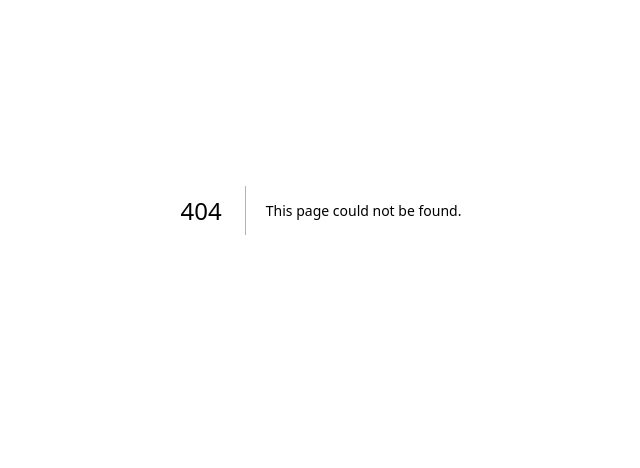
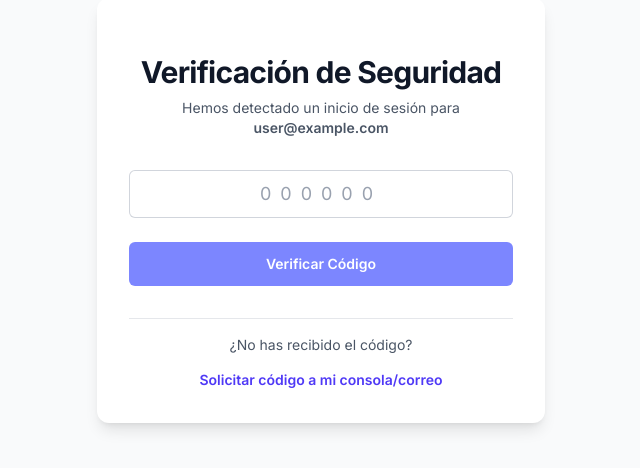
Before and after one commit to janmichaelsen/enfasis_profesional, a Next.js app: page /auth/otp in a window 1280 px wide. Before the commit this address had no page. Shown: the part 190-658 px from the top of the page, without its empty margins (319-959 px from the left). Built offline with nearby package versions, Linux system fonts and the light colour scheme; no server answers; sample sign-in values are in the browser's storage.

Commit message:
feat: Implementar OTP con criptografía bcrypt sobre el SSO de Google

```diff
--- a/package.json
+++ b/package.json
@@ -12,6 +12,7 @@
     "@auth/prisma-adapter": "^2.11.1",
     "@tailwindcss/postcss": "^4.2.2",
     "autoprefixer": "^10.4.27",
+    "bcryptjs": "^3.0.3",
     "next": "16.2.1",
     "next-auth": "^5.0.0-beta.30",
     "postcss": "^8.5.9",
@@ -21,6 +22,7 @@
   },
   "devDependencies": {
     "@prisma/client": "^6.19.3",
+    "@types/bcryptjs": "^3.0.0",
     "@types/node": "20.19.39",
     "@types/react": "19.2.14",
     "@types/react-dom": "^19",
--- a/prisma/seed.js
+++ b/prisma/seed.js
@@ -4,79 +4,70 @@ const prisma = new PrismaClient()
 async function main() {
   console.log('--- Iniciando siembra de datos (Seed) ---')
 
-  // 1. Limpiar datos previos (Opcional, para no duplicar)
+
+  // Se borran solo los paquetes para la demo
   await prisma.package.deleteMany({})
-  await prisma.user.deleteMany({})
 
-  // 2. Crear Usuarios
-  const admin = await prisma.user.create({
-    data: {
+  // Acceso como conserje
+  const me = await prisma.user.upsert({
+    where: { email: 'jmichaelsenthiel@gmail.com' },
+    update: { role: 'CONCIERGE' },
+    create: {
+      email: 'jmichaelsenthiel@gmail.com',
+      name: 'Jan',
+      role: 'CONCIERGE',
+    },
+  })
+
+  // Usuario de apoyo para la DEMO
+  const manuel = await prisma.user.upsert({
+    where: { email: 'manuel@edificio.com' },
+    update: { role: 'CONCIERGE' },
+    create: {
       name: 'Conserje Manuel',
       email: 'manuel@edificio.com',
       role: 'CONCIERGE',
     },
   })
 
-  const resident = await prisma.user.create({
-    data: {
+  // Usuario Residente para probar asignaciones
+  const felipe = await prisma.user.upsert({
+    where: { email: 'felipe@departamento.com' },
+    update: { role: 'RESIDENT' },
+    create: {
       name: 'Felipe Residente',
       email: 'felipe@departamento.com',
       role: 'RESIDENT',
     },
   })
 
-  console.log('✅ Usuarios creados')
+  console.log('Usuarios sincronizados con roles correctos')
 
-  // 3. Crear Paquetes con los nuevos campos
-  await prisma.package.create({
-    data: {
+
+  // Paquetes de ejemplo para demo
+  await prisma.package.createMany({
+    data: [
+      {
         trackingId: 'TRK-001-AMZ',
         description: 'Caja Grande - Amazon',
         department: '402',
         type: 'REGULAR',
         status: 'RECEIVED',
         weight: 2.5,
-      recipientId: resident.id,
+        recipientId: felipe.id,
       },
-  })
-
-  await prisma.package.create({
-    data: {
-      trackingId: 'TRK-002-ML',
-      description: 'Sobre - Mercado Libre',
-      department: '402',
-      type: 'REGULAR',
-      status: 'DELIVERED',
-      weight: 0.5,
-      deliveredAt: new Date(),
-      recipientId: resident.id,
-    },
-  })
-
-  await prisma.package.create({
-    data: {
+      {
         trackingId: 'TRK-003-FOOD',
-      description: 'Pedido Supermercado - Perecedero',
+        description: 'Pedido Supermercado',
         department: '1201',
         type: 'PERISHABLE',
         status: 'RECEIVED',
         weight: 5.0,
-    },
+      }
+    ]
   })
 
-  await prisma.package.create({
-    data: {
-      trackingId: 'TRK-004-URG',
-      description: 'Documentos Legales Urgentes',
-      department: '803',
-      type: 'URGENT',
-      status: 'RECEIVED',
-      weight: 0.3,
-    },
-  })
-
-  console.log('✅ Paquetes de prueba creados (Regular, Perecedero, Urgente)')
-  console.log('--- Siembra completada con éxito ---')
+  console.log('Datos de encomiendas listos para la Prueba 1')
 }
 
 main()
--- /dev/null
+++ b/src/actions/auth-actions.ts
@@ -0,0 +1,85 @@
+"use server";
+
+import { prisma } from "@/lib/prisma";
+import bcrypt from "bcryptjs";
+
+export async function sendOTP(email: string) {
+  try {
+    // Generar código de 6 dígitos
+    const code = Math.floor(100000 + Math.random() * 900000).toString();
+
+    // Se convierte el código en hash para guardarlo en la base de datos
+    const salt = await bcrypt.genSalt(10);
+    const hashedCode = await bcrypt.hash(code, salt);
+
+    // Se imprime el código y su hash en consola temporalmente simulando el envío de email (para probar temporalmente)
+    console.log(`\n=================================================`);
+    console.log(`[SEGURIDAD - OTP SOLICITADO]`);
+    console.log(`Email Objetivo: ${email}`);
+    console.log(`CÓDIGO GENERADO: ${code}`);
+    console.log(`HASH (Que se guarda en BD): ${hashedCode}`);
+    console.log(`=================================================\n`);
+
+    // Expiración de 10 minutos
+    const expires = new Date(new Date().getTime() + 10 * 60 * 1000);
+
+    // Se borra el token anterior si el usuario apretó enviar dos veces
+    const existingToken = await prisma.twoFactorToken.findFirst({
+      where: { email },
+    });
+
+    if (existingToken) {
+      await prisma.twoFactorToken.delete({
+        where: { id: existingToken.id },
+      });
+    }
+
+    // Insertar en DB
+    await prisma.twoFactorToken.create({
+      data: {
+        email,
+        token: hashedCode,
+        expires,
+      },
+    });
+
+    return { success: "¡Código OTP generado y enviado! (Revisa tu consola)" };
+  } catch (error) {
+    console.error("Error al generar OTP:", error);
+    return { error: "Hubo un error del servidor. Inténtalo más tarde." };
+  }
+}
+
+export async function verifyOTP(email: string, code: string) {
+  try {
+    const existingToken = await prisma.twoFactorToken.findFirst({
+      where: { email },
+    });
+
+    if (!existingToken) {
+      return { error: "Token inválido o expirado" };
+    }
+
+    const hasExpired = new Date(existingToken.expires) < new Date();
+    if (hasExpired) {
+      return { error: "El código ha expirado, solicita uno nuevo." };
+    }
+
+    // Compara el hash del código ingresado con el hash guardado en la base de datos
+    const isValid = await bcrypt.compare(code, existingToken.token);
+
+    if (!isValid) {
+      return { error: "Código incorrecto." };
+    }
+
+    // Se elimina el token de la base de datos
+    await prisma.twoFactorToken.delete({
+      where: { id: existingToken.id },
+    });
+
+    return { success: "¡OTP verificado exitosamente!" };
+  } catch (error) {
+    console.error("Error al validar:", error);
+    return { error: "Hubo un error al verificar." };
+  }
+}
--- /dev/null
+++ b/src/app/auth/otp/page.tsx
@@ -0,0 +1,132 @@
+"use client";
+
+import { useEffect, useState, useTransition } from "react";
+import { useSession } from "next-auth/react";
+import { useRouter } from "next/navigation";
+import { sendOTP, verifyOTP } from "@/actions/auth-actions";
+
+export default function OTPPage() {
+  const { data: session, update, status } = useSession();
+  const router = useRouter();
+
+  const [code, setCode] = useState("");
+  const [message, setMessage] = useState("");
+  const [error, setError] = useState("");
+  const [isPending, startTransition] = useTransition();
+
+  // Redirigir al dashboard si ya está validado o al login si no hay sesión inicial
+  useEffect(() => {
+    if (status === "unauthenticated") {
+      router.push("/login");
+    } else if (session?.user?.isTwoFactorVerified) {
+      router.push("/dashboard");
+    }
+  }, [session, status, router]);
+
+  const handleSendOTP = async () => {
+    if (!session?.user?.email) return;
+
+    setError("");
+    setMessage("");
+
+    startTransition(async () => {
+      const res = await sendOTP(session.user.email!);
+      if (res.error) setError(res.error);
+      if (res.success) setMessage(res.success);
+    });
+  };
+
+  const handleVerify = async (e: React.FormEvent) => {
+    e.preventDefault();
+    if (!session?.user?.email) return;
+    if (code.length < 6) {
+      setError("Ingresa los 6 dígitos");
+      return;
+    }
+
+    setError("");
+    setMessage("");
+
+    startTransition(async () => {
+      const res = await verifyOTP(session.user.email!, code);
+      if (res.error) {
+        setError(res.error);
+      } else if (res.success) {
+        setMessage(res.success);
+        // Actualizamos la sesión en NextAuth para estampar la variable isTwoFactorVerified
+        await update({ isTwoFactorVerified: true });
+        router.push("/dashboard");
+      }
+    });
+  };
+
+  if (status === "loading" || !session) {
+    return <div className="flex h-screen items-center justify-center">Cargando perfil...</div>;
+  }
+
+  return (
+    <div className="flex min-h-screen items-center justify-center bg-gray-50 dark:bg-gray-900 py-12 px-4 sm:px-6 lg:px-8">
+      <div className="w-full max-w-md space-y-8 bg-white dark:bg-gray-800 p-8 rounded-xl shadow-lg">
+        <div>
+          <h2 className="mt-6 text-center text-3xl font-bold tracking-tight text-gray-900 dark:text-white">
+            Verificación de Seguridad
+          </h2>
+          <p className="mt-2 text-center text-sm text-gray-600 dark:text-gray-400">
+            Hemos detectado un inicio de sesión para <br/>
+            <span className="font-semibold">{session.user.email}</span>
+          </p>
+        </div>
+
+        <form className="mt-8 space-y-6" onSubmit={handleVerify}>
+          <div>
+            <label htmlFor="code" className="sr-only">Código OTP</label>
+            <input
+              id="code"
+              name="code"
+              type="text"
+              required
+              maxLength={6}
+              disabled={isPending}
+              value={code}
+              onChange={(e) => setCode(e.target.value.replace(/\D/g, ''))} // Solo números
+              className="relative block w-full rounded-md border-0 py-3 text-center text-2xl tracking-[0.5em] text-gray-900 ring-1 ring-inset ring-gray-300 placeholder:text-gray-400 focus:z-10 focus:ring-2 focus:ring-inset focus:ring-indigo-600 sm:text-lg sm:leading-6"
+              placeholder="000000"
+            />
+          </div>
+
+          <div>
+            <button
+              type="submit"
+              disabled={isPending || code.length < 6}
+              className="group relative flex w-full justify-center rounded-md bg-indigo-600 px-3 py-3 text-sm font-semibold text-white hover:bg-indigo-500 focus-visible:outline focus-visible:outline-2 focus-visible:outline-offset-2 focus-visible:outline-indigo-600 disabled:bg-indigo-400 transition-colors"
+            >
+              {isPending ? "Procesando..." : "Verificar Código"}
+            </button>
+          </div>
+        </form>
+
+        <div className="text-center mt-4 border-t border-gray-200 dark:border-gray-700 pt-4">
+          <p className="text-sm text-gray-600 dark:text-gray-400 mb-3">¿No has recibido el código?</p>
+          <button
+            onClick={handleSendOTP}
+            disabled={isPending}
+            className="text-indigo-600 hover:text-indigo-500 text-sm font-semibold hover:underline"
+          >
+            Solicitar código a mi consola/correo
+          </button>
+        </div>
+
+        {error && (
+          <div className="bg-red-50 text-red-600 p-3 rounded-md text-sm text-center font-medium">
+            {error}
+          </div>
+        )}
+        {message && (
+          <div className="bg-green-50 text-green-600 p-3 rounded-md text-sm text-center font-medium">
+            {message}
+          </div>
+        )}
+      </div>
+    </div>
+  );
+}
--- a/src/auth.ts
+++ b/src/auth.ts
@@ -7,6 +7,7 @@ export const { handlers, auth, signIn, signOut } = NextAuth({
   // Usamos "as any" para que TypeScript no se queje de que el modelo User
   // en Prisma tiene campos extra (como 'role') que el Adapter estándar no conoce.
   adapter: PrismaAdapter(prisma) as any,
+  session: { strategy: "jwt" },
   providers: [
     Google({
       clientId: process.env.GOOGLE_CLIENT_ID,
@@ -16,12 +17,26 @@ export const { handlers, auth, signIn, signOut } = NextAuth({
     }),
   ],
   callbacks: {
-    // El evento 'session' ocurre cada vez que el cliente pregunta por la sesión
-    // Aquí es donde inyectamos el ID y el ROLE para usarlos en el Dashboard
-    async session({ session, user }: any) {
-      if (session.user) {
-        session.user.id = user.id;
-        session.user.role = user.role;
+    async jwt({ token, user, trigger, session }) {
+      // El evento 'jwt' intercepta el inicio de sesión
+      if (user) {
+        token.id = user.id;
+        token.role = user.role;
+        // Inmediatamente después del SSO, marcamos a la sesión como NO verificada por OTP:
+        token.isTwoFactorVerified = false;
+      }
+      // Si recibimos una petición manual de "revalidar estado" después de poner el OTP:
+      if (trigger === "update" && session?.isTwoFactorVerified) {
+        token.isTwoFactorVerified = true;
+      }
+      return token;
+    },
+    async session({ session, token }: any) {
+      // El evento session inyecta lo que hay en el token hacia el frontend
+      if (token) {
+        session.user.id = token.id;
+        session.user.role = token.role;
+        session.user.isTwoFactorVerified = token.isTwoFactorVerified;
       }
       return session;
     },
--- a/src/next-auth.d.ts
+++ b/src/next-auth.d.ts
@@ -6,6 +6,7 @@ declare module "next-auth" {
     user: {
       id: string
       role: Role
+      isTwoFactorVerified?: boolean
     } & DefaultSession["user"]
   }
 
--- a/src/proxy.ts
+++ b/src/proxy.ts
@@ -1,26 +1,30 @@
 import { NextResponse } from 'next/server';
-import type { NextRequest } from 'next/server';
+import { auth } from '@/auth';
 
-export function proxy(request: NextRequest) {
-
-    const session = request.cookies.get('authjs.session-token') ||
-        request.cookies.get('__Secure-authjs.session-token');
-
+export const proxy = auth((request) => {
+    const session = request.auth;
     const { pathname } = request.nextUrl;
 
-
+    // Si intenta entrar al login pero ya tiene sesión iniciada, lo mandamos al dashboard para que no quede estancado
     if (pathname.startsWith('/login') && session) {
         return NextResponse.redirect(new URL('/dashboard', request.url));
     }
 
 
-    if ((pathname.startsWith('/dashboard') || pathname.startsWith('/admin')) && !session) {
-        return NextResponse.redirect(new URL('/login', request.url));
+    if (pathname.startsWith('/dashboard') || pathname.startsWith('/admin')) {
+        // Si no hay sesión iniciada, lo mandamos al login
+        if (!session) {
+            return NextResponse.redirect(new URL('/login', request.url));
+        }
+
+        // Si no ha verificado el OTP, lo mandamos al OTP
+        if (!session.user?.isTwoFactorVerified) {
+            return NextResponse.redirect(new URL('/auth/otp', request.url));
+        }
     }
 
     return NextResponse.next();
-}
-
+});
 
 export const config = {
     matcher: ['/dashboard/:path*', '/admin/:path*', '/login'],
```
Also changed, not shown: 1 other file (tests, documents, lock files or other folders). Lines whose indentation alone changed are shown as unchanged.
